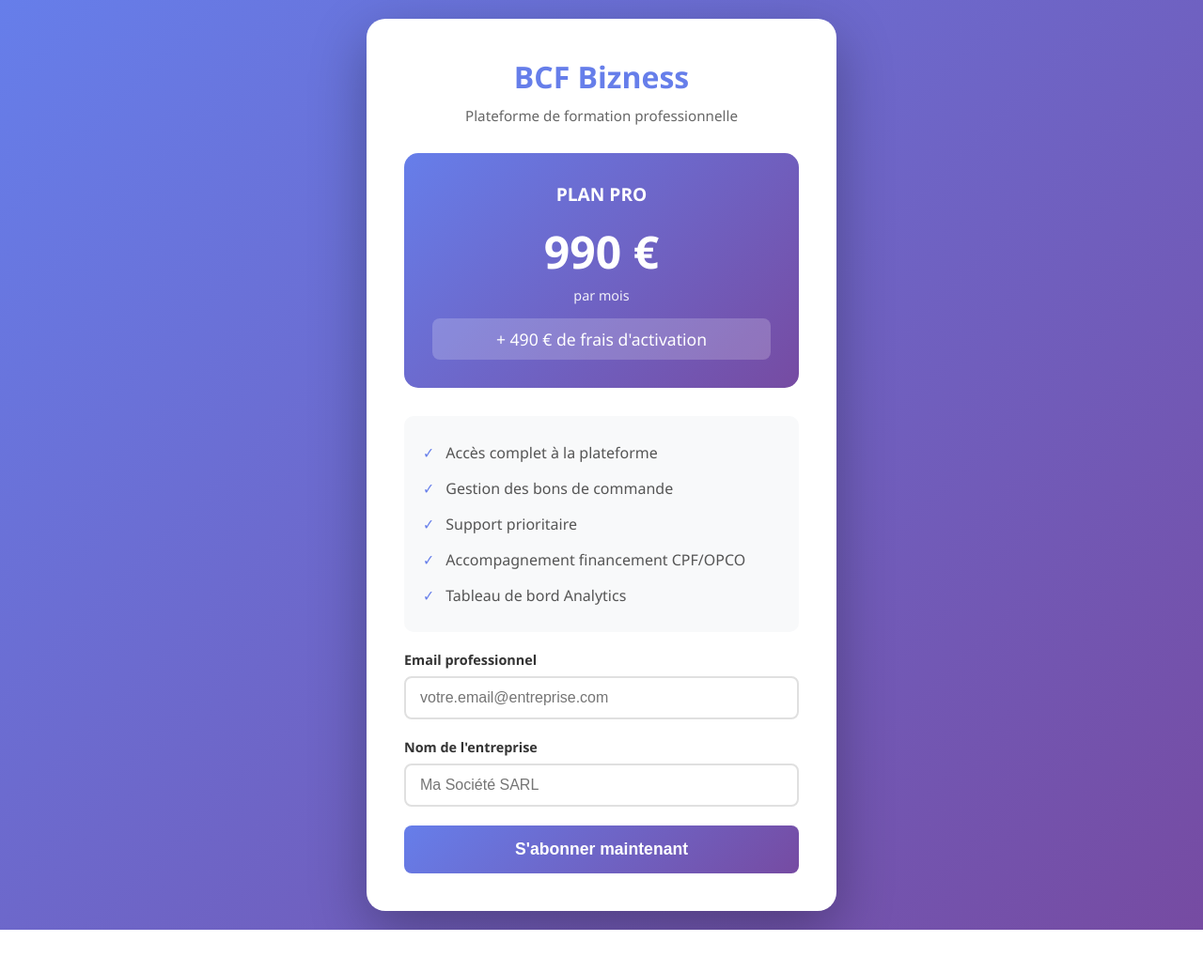
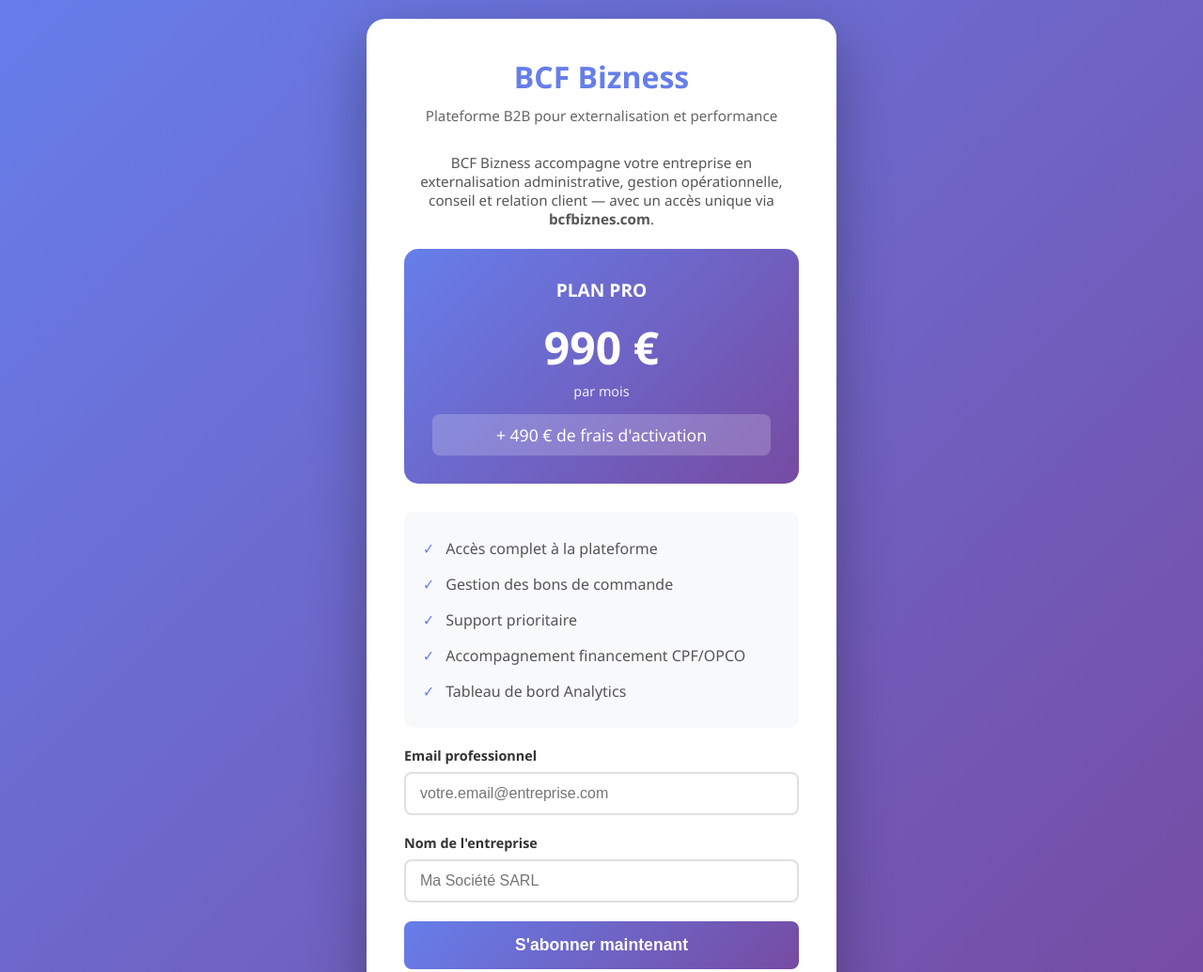
Before and after one commit to cipfarorudy/bcf-bisnes, a website: page public/index.html in a window 1280 px wide. Shown: the top 1035 px of the page at 94% size. Before the commit the page ends 990 px from the top, so only its background shows below. Drawn offline with Linux system fonts and the light colour scheme.

Commit message:
content: Mettre à jour le hero et la meta description (BCF Bizness)

```diff
--- a/public/index.html
+++ b/public/index.html
@@ -3,6 +3,10 @@
   <head>
     <meta charset="UTF-8" />
     <meta name="viewport" content="width=device-width, initial-scale=1.0" />
+    <meta
+      name="description"
+      content="BCF Bizness — plateforme B2B dédiée à l’externalisation administrative, la gestion opérationnelle, le conseil et la relation client. bcfbiznes.com est le portail officiel et l’accès unifié à l’ensemble des services numériques du groupe."
+    />
     <title>BCF Bizness - Abonnement PRO</title>
     <style>
       * {
@@ -142,7 +146,20 @@
   <body>
     <div class="container">
       <h1>BCF Bizness</h1>
-      <p class="subtitle">Plateforme de formation professionnelle</p>
+      <p class="subtitle">Plateforme B2B pour externalisation et performance</p>
+      <p
+        style="
+          text-align: center;
+          color: #555;
+          margin-top: 8px;
+          margin-bottom: 22px;
+          font-size: 0.95em;
+        "
+      >
+        BCF Bizness accompagne votre entreprise en externalisation
+        administrative, gestion opérationnelle, conseil et relation client —
+        avec un accès unique via <strong>bcfbiznes.com</strong>.
+      </p>
 
       <div class="pricing">
         <div class="plan-name">PLAN PRO</div>
```
